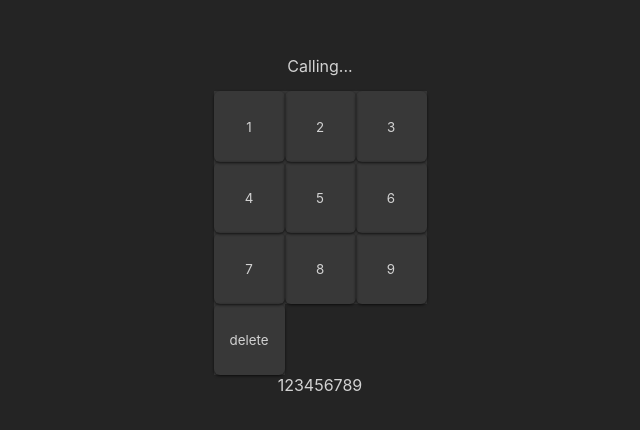
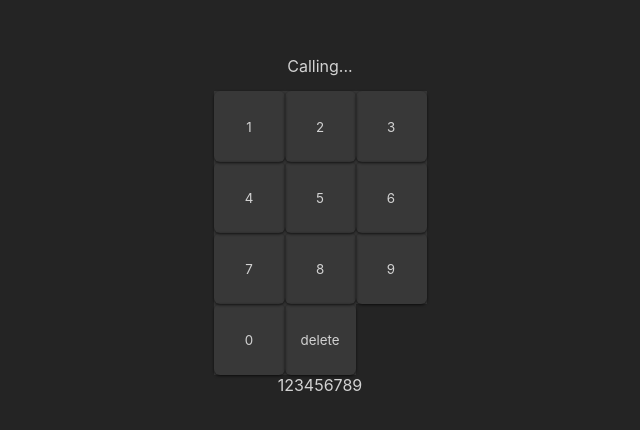
Before and after one commit to Maximiliano1979/202301-w4ch3-maximiliano-gutierrez-lluis-filella, a React (Create React App) app: page / in a window 1280 px wide. Shown: the part 182-612 px from the top of the page, without its empty margins (320-960 px from the left). Built offline with nearby package versions, Linux system fonts and the light colour scheme.

Commit message:
Add test to Info to check if it is showing correct text

```diff
--- a/src/components/Keyboard/Keyboard.tsx
+++ b/src/components/Keyboard/Keyboard.tsx
@@ -2,12 +2,12 @@
 import "./Keyboard.css";
 
 const Keyboard = (): JSX.Element => {
-  const numbers = ["1", "2", "3", "4", "5", "6", "7", "8", "9", "delete"];
+  const numbers = ["1", "2", "3", "4", "5", "6", "7", "8", "9", "0", "delete"];
   return (
     <div className="keyboard-container">
       <ol className="keyboard">
-        {numbers.map((number) => (
-          <li>
+        {numbers.map((number, index) => (
+          <li key={index}>
             <Key number={number} />
           </li>
         ))}
```
Also changed, not shown: 1 other file (tests, documents, lock files or other folders).
